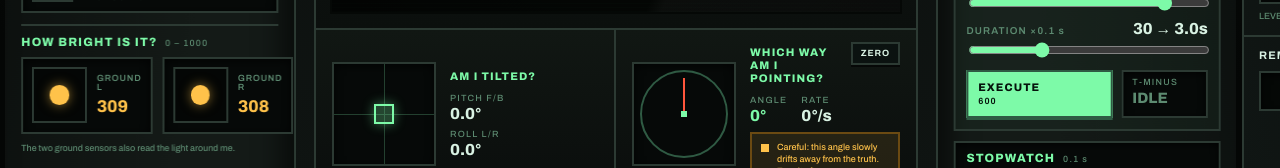
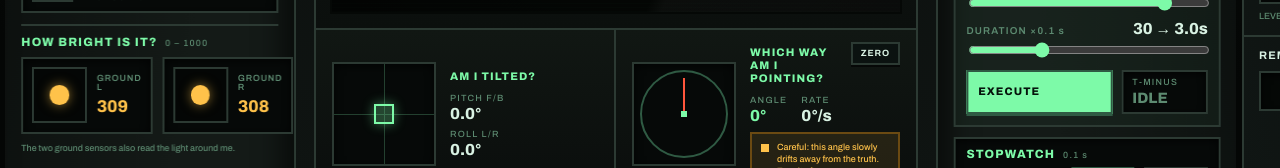
Before and after one commit to FrancescoMondada/thymio3-cockpit, a React (Vite) app: page / in a window 1280 px wide. Shown: the part 681-849 px from the top of the page. Built offline with nearby package versions, Linux system fonts and the light colour scheme.

Commit message:
Remove distance estimate from GO FOR A SET TIME's EXECUTE button
Just the action label now, no numeric estimate line.

Co-Authored-By: Claude Sonnet 5 <noreply@anthropic.com>

```diff
--- a/src/cockpit.jsx
+++ b/src/cockpit.jsx
@@ -341,7 +341,7 @@ export default function Cockpit({ telemetry: t, command: c, connection, live, sw
               <div style={{ display: 'flex', gap: 9, marginTop: 9, alignItems: 'stretch' }}>
                 <button type="button" onClick={() => set((cc) => { cc.left = cc.runLeftSpeed; cc.right = cc.runRightSpeed; cc.runRemaining = cc.runTenths / 10; })}
                   style={{ ...btn, flex: 1, border: '2px solid #2f5a43', background: C.phosphor, color: '#05130b', font: '800 11px/1.2 Archivo', padding: '9px 10px', boxShadow: '0 2px 0 #2f5a43' }}>
-                  EXECUTE<br /><span style={{ font: '600 9px/1.25 Archivo' }}>{Math.round(((c.runLeftSpeed + c.runRightSpeed) / 2) * (c.runTenths / 10))}</span>
+                  EXECUTE
                 </button>
                 <div style={{ width: 88, flex: 'none', ...well, padding: '6px 9px' }}>
                   <div style={label}>T-MINUS</div>
```
